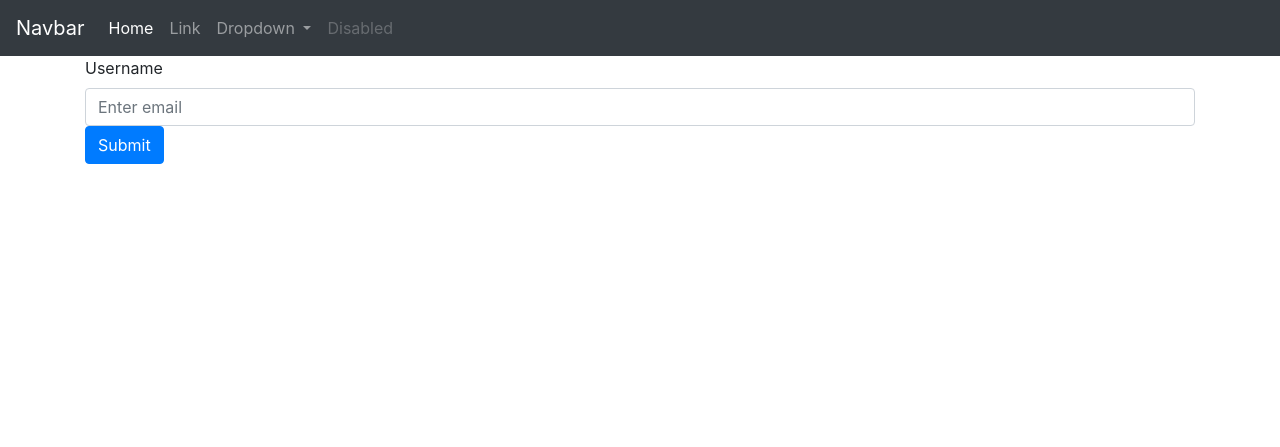
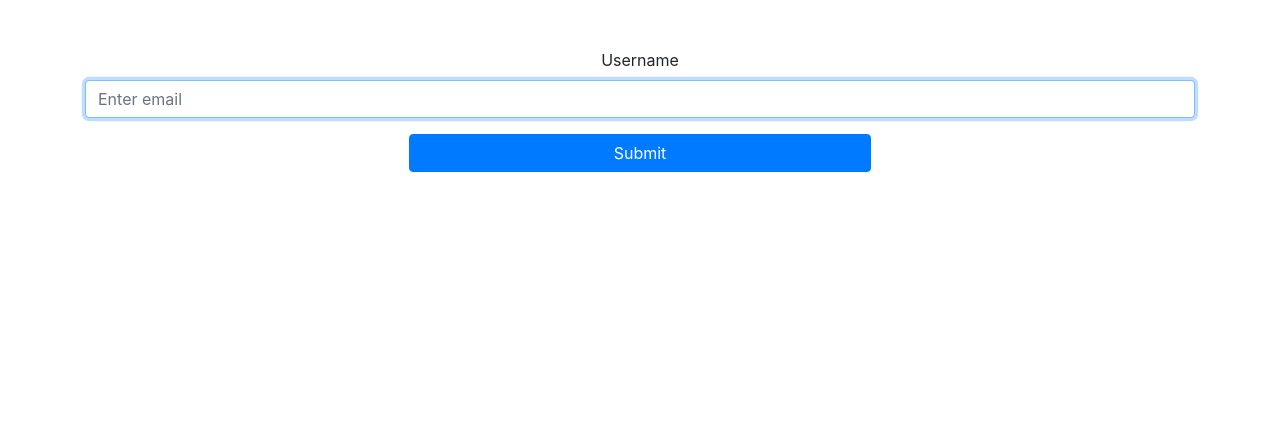
Before and after one commit to Rasesh2005/Chat-Room-Web-App, a Flask app: page / in a window 1280 px wide. Shown: the top 447 px of the page. Run offline with Flask 2, Linux system fonts and the light colour scheme; some libraries are stand-ins or nearby versions.

Commit message:
Added Some Features

```diff
--- a/templates/base.html
+++ b/templates/base.html
@@ -21,40 +21,6 @@
 </head>
 
 <body>
-
-    <nav class="navbar navbar-expand-lg navbar-dark bg-dark">
-        <a class="navbar-brand" href="#">Navbar</a>
-        <button class="navbar-toggler" type="button" data-toggle="collapse" data-target="#navbarSupportedContent"
-            aria-controls="navbarSupportedContent" aria-expanded="false" aria-label="Toggle navigation">
-            <span class="navbar-toggler-icon"></span>
-        </button>
-
-        <div class="collapse navbar-collapse" id="navbarSupportedContent">
-            <ul class="navbar-nav mr-auto">
-                <li class="nav-item active">
-                    <a class="nav-link" href="#">Home <span class="sr-only">(current)</span></a>
-                </li>
-                <li class="nav-item">
-                    <a class="nav-link" href="#">Link</a>
-                </li>
-                <li class="nav-item dropdown">
-                    <a class="nav-link dropdown-toggle" href="#" id="navbarDropdown" role="button"
-                        data-toggle="dropdown" aria-haspopup="true" aria-expanded="false">
-                        Dropdown
-                    </a>
-                    <div class="dropdown-menu" aria-labelledby="navbarDropdown">
-                        <a class="dropdown-item" href="#">Action</a>
-                        <a class="dropdown-item" href="#">Another action</a>
-                        <div class="dropdown-divider"></div>
-                        <a class="dropdown-item" href="#">Something else here</a>
-                    </div>
-                </li>
-                <li class="nav-item">
-                    <a class="nav-link disabled" href="#">Disabled</a>
-                </li>
-            </ul>
-        </div>
-    </nav>
     {%block body%}
     {%endblock%}
 
--- a/templates/login.html
+++ b/templates/login.html
@@ -4,14 +4,14 @@
 
 {% endblock %}
 {% block body %}
-<div class="container align-items-center">
-  <form action='/' method="POST">
-    <div class="form-group my-auto">
+<div class="container mt-5" style="height: 50%;">
+  <center><form action='/' method="POST">
+    <div class="form-group">
       <label for="username">Username</label>
-      <input type="text" class="form-control" id="username" name="username" aria-describedby="emailHelp" placeholder="Enter email">
+      <input type="text" class="form-control" id="username" autofocus name="username" aria-describedby="emailHelp" placeholder="Enter email">
     </div>
-    <button type="submit" class="btn btn-primary my-auto">Submit</button>
-  </form>
+    <button type="submit" class="btn btn-primary col-5">Submit</button>
+  </form></center>
   <h1>{{mystring}}</h1>
   </div>
 {% endblock %}
```
Also changed, not shown: templates/chatPage.html (+5 -5 lines).
